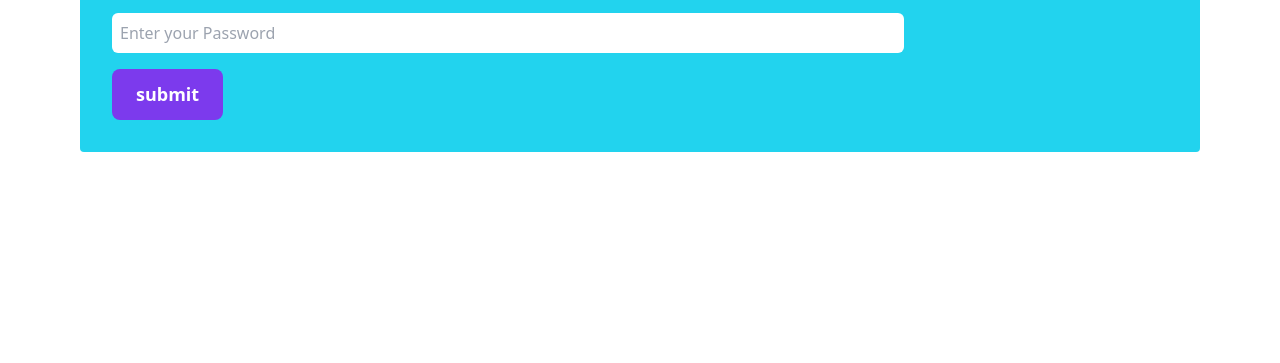
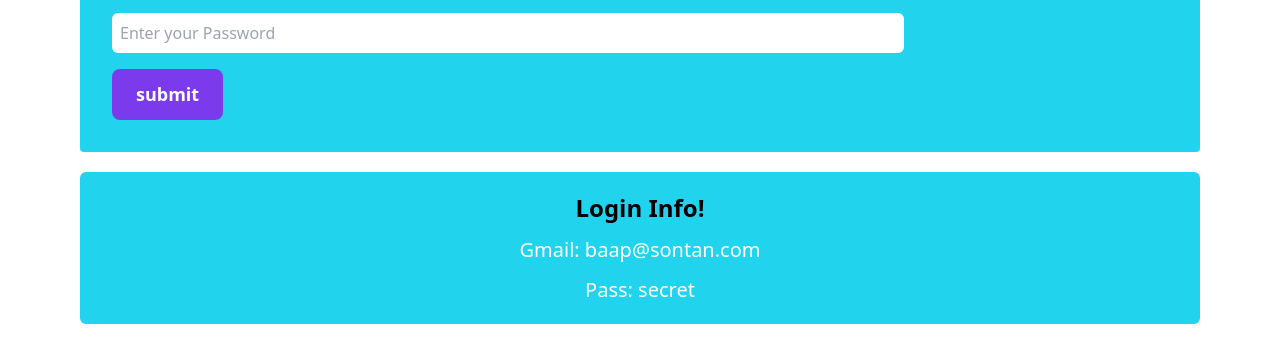
Before and after one commit to byteFarhan/baap-er-bank, a plain HTML site: page index.html in a window 1280 px wide. Shown: the part 271-634 px from the top of the page. Drawn offline with nearby package versions, Linux system fonts and the light colour scheme.

Commit message:
login info has been added in loginpage.

```diff
--- a/index.html
+++ b/index.html
@@ -63,6 +63,11 @@
                 class="px-6 py-3 border-none text-[18px] rounded-lg font-semibold text-white bg-violet-600 hover:bg-violet-700">submit</button>
 
         </section>
+        <section class="p-5 my-5 space-y-3 text-center text-white rounded-md bg-cyan-400">
+            <h2 class="text-2xl font-semibold text-black">Login Info!</h2>
+            <p class="text-xl font-medium">Gmail: baap@sontan.com</p>
+            <p class="text-xl font-medium">Pass: secret</p>
+        </section>
     </main>
     <footer></footer>
 
--- a/js/functional-bank-final.js
+++ b/js/functional-bank-final.js
@@ -31,11 +31,13 @@ function getInputValueById(inputId) {
     alert("Don't try to fun!");
     return 0;
   }
+
   const inputValueNum = parseFloat(inputValue);
-  return inputValueNum;
+  return inputValueNum.toFixed(3);
 }
 function setNewAmount(newTotal, elementToSet) {
   const element = document.getElementById(elementToSet);
+  // const newTotalFixed = newTotal.toFixed(3);
   element.innerText = newTotal;
 }
 // deposit part
@@ -54,6 +56,7 @@ document.getElementById("btn-deposit").addEventListener(`click`, function () {
   //   console.log(totalBalanceElement);
   //   const totalBalanceElement = document.getElementById("balance-total");
   const newBalance = totalBalance + depositInputValue;
+  // const newBalanceFixed = newBalance.toFixed(3);
   setNewAmount(newBalance, "balance-total");
 });
 
```
Also changed, not shown: bank.html (+1 -0 lines).
